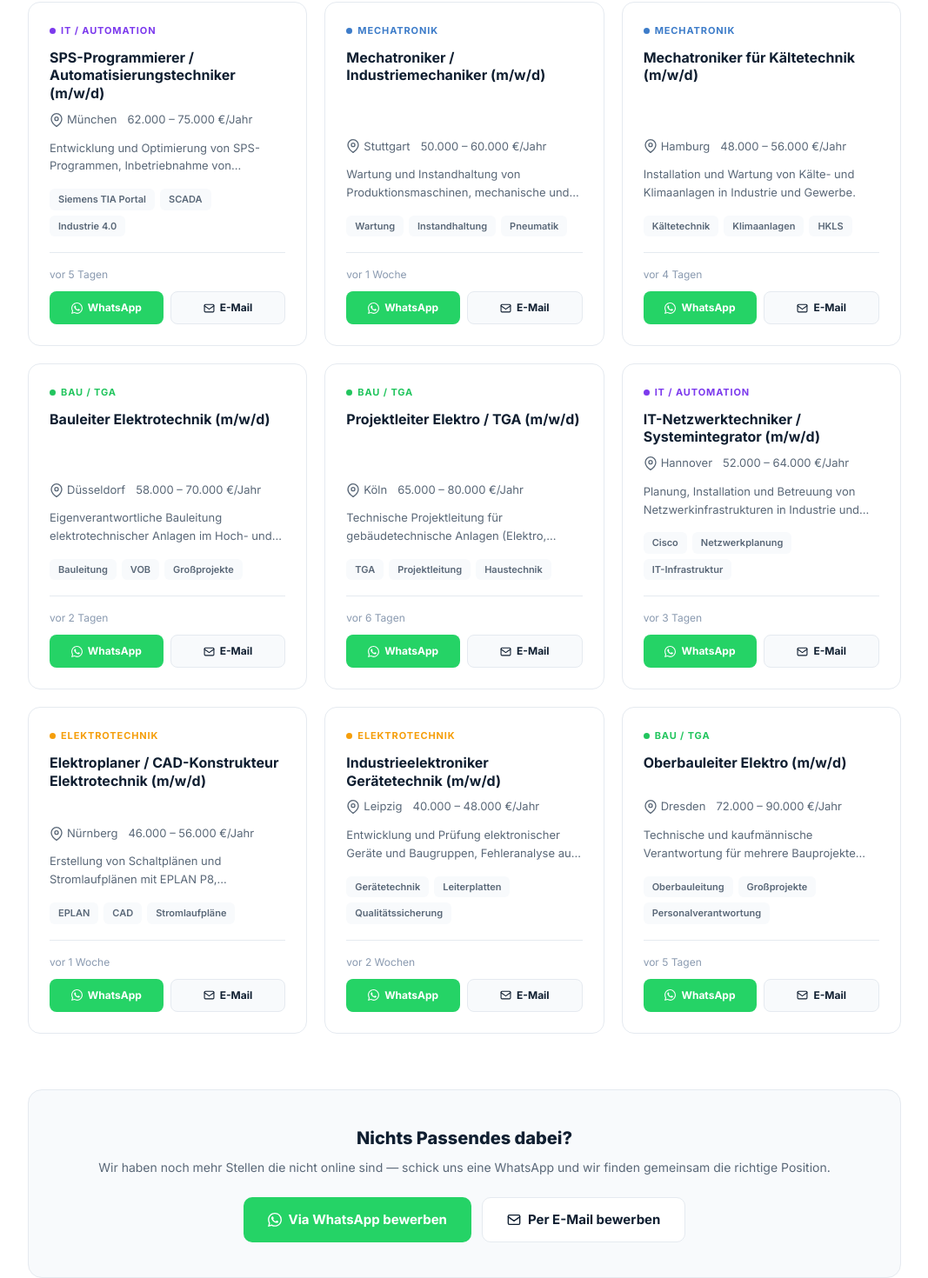
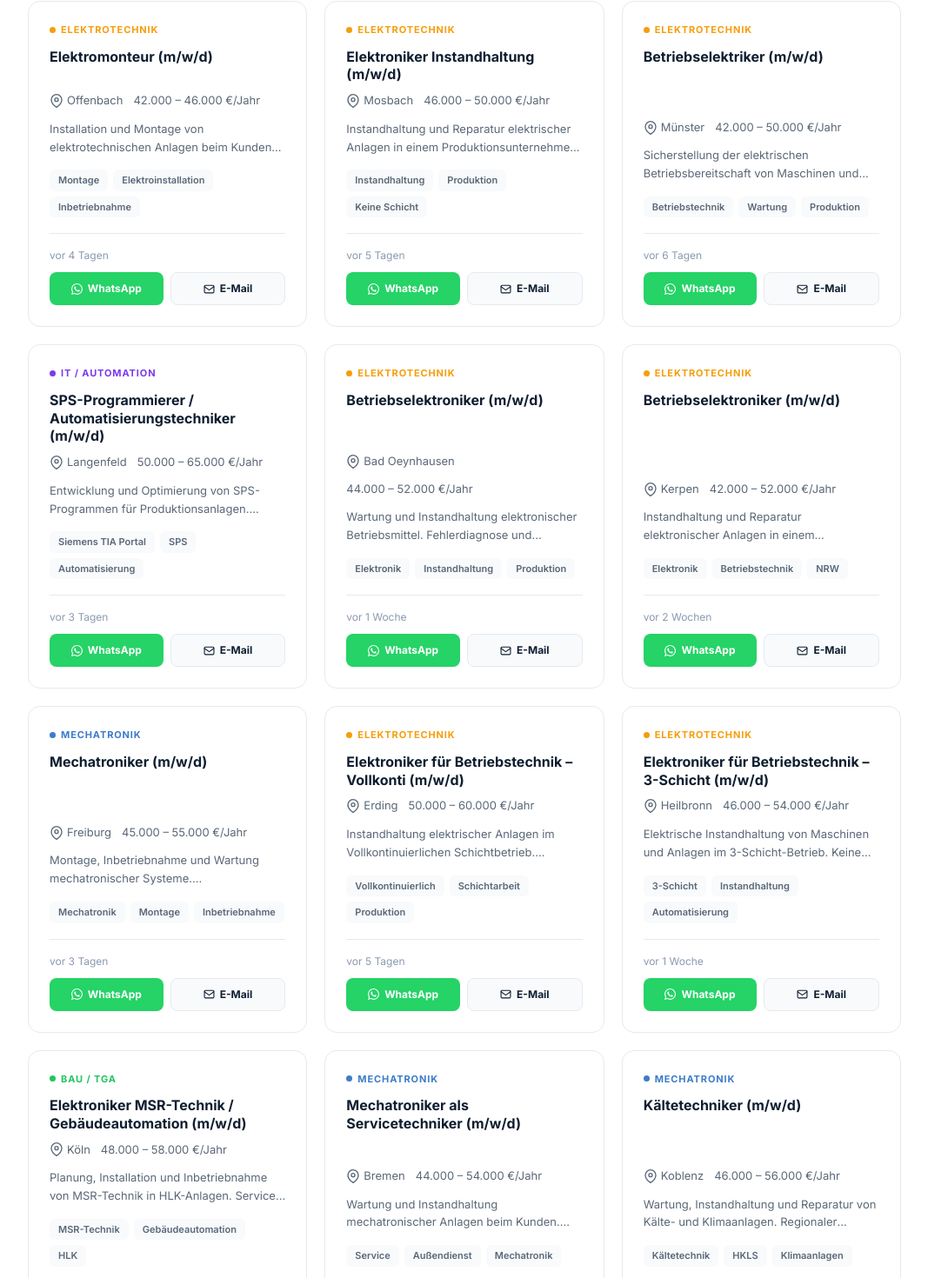
Before and after one commit to MatiXn/webseite2026, a Next.js app in the folder frontend/: page /jobs in a window 1280 px wide. Shown: the part 846-2316 px from the top of the page at 87% size, without its empty margins (106-1173 px from the left). Built offline with nearby package versions, Linux system fonts and the light colour scheme.

Commit message:
feat: echte PHE-Stellenangebote (25 Jobs von phe-perm.de)

```diff
--- a/frontend/src/app/jobs/data.ts
+++ b/frontend/src/app/jobs/data.ts
@@ -18,169 +18,351 @@ export const JOBS: Job[] = [
     id: "1",
     title: "Elektroniker für Betriebstechnik (m/w/d)",
     category: "elektro",
-    city: "Frankfurt am Main",
-    region: "Hessen",
-    lat: 50.1109,
-    lng: 8.6821,
-    salary: "48.000 – 56.000 €/Jahr",
+    city: "Frankenthal",
+    region: "Rheinland-Pfalz",
+    lat: 49.537,
+    lng: 8.353,
+    salary: "45.000 – 50.000 €/Jahr",
     type: "Festanstellung",
-    tags: ["Schaltschrankbau", "SPS", "Instandhaltung"],
-    description: "Installation, Wartung und Instandhaltung elektrischer Anlagen in der Produktion. Schaltschrankbau und SPS-Programmierung.",
+    tags: ["Schaltschrankbau", "Instandhaltung", "Gleitzeit"],
+    description: "Verdrahtung von Schaltschränken, Montage und elektrische Installation von Maschinen und Anlagen. Keine Schichtarbeit, saubere Produktionsumgebung.",
     posted: "vor 2 Tagen",
   },
   {
     id: "2",
-    title: "Elektriker / Elektroinstallateur (m/w/d)",
-    category: "elektro",
-    city: "Berlin",
-    region: "Berlin",
-    lat: 52.52,
-    lng: 13.405,
-    salary: "42.000 – 50.000 €/Jahr",
+    title: "Servicetechniker Kältetechnik (m/w/d)",
+    category: "mechatronik",
+    city: "München",
+    region: "Bayern",
+    lat: 48.137,
+    lng: 11.576,
+    salary: "50.000 – 65.000 €/Jahr",
     type: "Festanstellung",
-    tags: ["Installation", "Gebäudetechnik", "Photovoltaik"],
-    description: "Elektroinstallation in Wohn- und Gewerbebau, Montage von PV-Anlagen und Ladesäulen.",
-    posted: "vor 1 Tag",
+    tags: ["Kältetechnik", "Tiefkühlung", "Wartung"],
+    description: "Wartung, Instandhaltung und Reparatur von Tiefkälteanlagen (bis –80 °C). Fehlerdiagnose und Austausch defekter Komponenten im Kundendienst.",
+    posted: "vor 3 Tagen",
   },
   {
     id: "3",
-    title: "Elektroniker für Energie- und Gebäudetechnik (m/w/d)",
+    title: "Servicetechniker Elektrotechnik (m/w/d)",
     category: "elektro",
-    city: "Potsdam",
-    region: "Brandenburg",
-    lat: 52.3906,
-    lng: 13.0645,
-    salary: "44.000 – 52.000 €/Jahr",
+    city: "Leipzig",
+    region: "Sachsen",
+    lat: 51.340,
+    lng: 12.375,
+    salary: "46.000 – 52.000 €/Jahr",
     type: "Festanstellung",
-    tags: ["Gebäudetechnik", "Smart Home", "EIB/KNX"],
-    description: "Planung und Installation von Gebäudeautomationssystemen, KNX-Programmierung.",
+    tags: ["Wartung", "Instandhaltung", "Außendienst"],
+    description: "Wartung, Prüfung und Instandhaltung elektrischer Systeme und Anlagen beim Kunden vor Ort. Mo–Fr, keine Wochenendarbeit.",
+    posted: "vor 1 Woche",
+  },
+  {
+    id: "4",
+    title: "Elektromonteur (m/w/d)",
+    category: "elektro",
+    city: "Offenbach",
+    region: "Hessen",
+    lat: 50.099,
+    lng: 8.762,
+    salary: "42.000 – 46.000 €/Jahr",
+    type: "Festanstellung",
+    tags: ["Montage", "Elektroinstallation", "Inbetriebnahme"],
+    description: "Installation und Montage von elektrotechnischen Anlagen beim Kunden vor Ort. Verkabelung, Anschlussarbeiten und Inbetriebnahme.",
+    posted: "vor 4 Tagen",
+  },
+  {
+    id: "5",
+    title: "Elektroniker Instandhaltung (m/w/d)",
+    category: "elektro",
+    city: "Mosbach",
+    region: "Baden-Württemberg",
+    lat: 49.353,
+    lng: 9.149,
+    salary: "46.000 – 50.000 €/Jahr",
+    type: "Festanstellung",
+    tags: ["Instandhaltung", "Produktion", "Keine Schicht"],
+    description: "Instandhaltung und Reparatur elektrischer Anlagen in einem Produktionsunternehmen. Feste Arbeitszeiten, keine Schichtarbeit.",
+    posted: "vor 5 Tagen",
+  },
+  {
+    id: "6",
+    title: "Betriebselektriker (m/w/d)",
+    category: "elektro",
+    city: "Münster",
+    region: "Nordrhein-Westfalen",
+    lat: 51.960,
+    lng: 7.626,
+    salary: "42.000 – 50.000 €/Jahr",
+    type: "Festanstellung",
+    tags: ["Betriebstechnik", "Wartung", "Produktion"],
+    description: "Sicherstellung der elektrischen Betriebsbereitschaft von Maschinen und Anlagen. Störungsbeseitigung und vorbeugende Wartung.",
+    posted: "vor 6 Tagen",
+  },
+  {
+    id: "7",
+    title: "SPS-Programmierer / Automatisierungstechniker (m/w/d)",
+    category: "it",
+    city: "Langenfeld",
+    region: "Nordrhein-Westfalen",
+    lat: 51.107,
+    lng: 6.949,
+    salary: "50.000 – 65.000 €/Jahr",
+    type: "Festanstellung",
+    tags: ["Siemens TIA Portal", "SPS", "Automatisierung"],
+    description: "Entwicklung und Optimierung von SPS-Programmen für Produktionsanlagen. Inbetriebnahme und Optimierung von Automatisierungslösungen.",
     posted: "vor 3 Tagen",
   },
   {
-    id: "4",
-    title: "SPS-Programmierer / Automatisierungstechniker (m/w/d)",
-    category: "it",
-    city: "München",
+    id: "8",
+    title: "Betriebselektroniker (m/w/d)",
+    category: "elektro",
+    city: "Bad Oeynhausen",
+    region: "Nordrhein-Westfalen",
+    lat: 52.198,
+    lng: 8.800,
+    salary: "44.000 – 52.000 €/Jahr",
+    type: "Festanstellung",
+    tags: ["Elektronik", "Instandhaltung", "Produktion"],
+    description: "Wartung und Instandhaltung elektronischer Betriebsmittel. Fehlerdiagnose und Reparatur an Produktionsanlagen.",
+    posted: "vor 1 Woche",
+  },
+  {
+    id: "9",
+    title: "Betriebselektroniker (m/w/d)",
+    category: "elektro",
+    city: "Kerpen",
+    region: "Nordrhein-Westfalen",
+    lat: 50.869,
+    lng: 6.695,
+    salary: "42.000 – 52.000 €/Jahr",
+    type: "Festanstellung",
+    tags: ["Elektronik", "Betriebstechnik", "NRW"],
+    description: "Instandhaltung und Reparatur elektronischer Anlagen in einem wachsenden Produktionsunternehmen. Abwechslungsreiche Aufgaben.",
+    posted: "vor 2 Wochen",
+  },
+  {
+    id: "10",
+    title: "Mechatroniker (m/w/d)",
+    category: "mechatronik",
+    city: "Freiburg",
+    region: "Baden-Württemberg",
+    lat: 47.997,
+    lng: 7.842,
+    salary: "45.000 – 55.000 €/Jahr",
+    type: "Festanstellung",
+    tags: ["Mechatronik", "Montage", "Inbetriebnahme"],
+    description: "Montage, Inbetriebnahme und Wartung mechatronischer Systeme. Abwechslungsreiche Tätigkeit in einem modernen Unternehmen.",
+    posted: "vor 3 Tagen",
+  },
+  {
+    id: "11",
+    title: "Elektroniker für Betriebstechnik – Vollkonti (m/w/d)",
+    category: "elektro",
+    city: "Erding",
     region: "Bayern",
-    lat: 48.1351,
-    lng: 11.582,
-    salary: "62.000 – 75.000 €/Jahr",
+    lat: 48.306,
+    lng: 11.907,
+    salary: "50.000 – 60.000 €/Jahr",
     type: "Festanstellung",
-    tags: ["Siemens TIA Portal", "SCADA", "Industrie 4.0"],
-    description: "Entwicklung und Optimierung von SPS-Programmen, Inbetriebnahme von Automatisierungsanlagen.",
+    tags: ["Vollkontinuierlich", "Schichtarbeit", "Produktion"],
+    description: "Instandhaltung elektrischer Anlagen im Vollkontinuierlichen Schichtbetrieb. Attraktive Schichtzulagen, 30 Urlaubstage.",
     posted: "vor 5 Tagen",
   },
   {
-    id: "5",
-    title: "Mechatroniker / Industriemechaniker (m/w/d)",
-    category: "mechatronik",
-    city: "Stuttgart",
+    id: "12",
+    title: "Elektroniker für Betriebstechnik – 3-Schicht (m/w/d)",
+    category: "elektro",
+    city: "Heilbronn",
     region: "Baden-Württemberg",
-    lat: 48.7758,
-    lng: 9.1829,
-    salary: "50.000 – 60.000 €/Jahr",
+    lat: 49.142,
+    lng: 9.220,
+    salary: "46.000 – 54.000 €/Jahr",
     type: "Festanstellung",
-    tags: ["Wartung", "Instandhaltung", "Pneumatik"],
-    description: "Wartung und Instandhaltung von Produktionsmaschinen, mechanische und elektrische Fehleranalyse.",
+    tags: ["3-Schicht", "Instandhaltung", "Automatisierung"],
+    description: "Elektrische Instandhaltung von Maschinen und Anlagen im 3-Schicht-Betrieb. Keine Wochenendarbeit, attraktive Schichtzulage.",
     posted: "vor 1 Woche",
   },
   {
-    id: "6",
+    id: "13",
+    title: "Elektroniker MSR-Technik / Gebäudeautomation (m/w/d)",
+    category: "bau",
+    city: "Köln",
+    region: "Nordrhein-Westfalen",
+    lat: 50.938,
+    lng: 6.960,
+    salary: "48.000 – 58.000 €/Jahr",
+    type: "Festanstellung",
+    tags: ["MSR-Technik", "Gebäudeautomation", "HLK"],
+    description: "Planung, Installation und Inbetriebnahme von MSR-Technik in HLK-Anlagen. Service und Wartung von Gebäudeautomationssystemen.",
+    posted: "vor 4 Tagen",
+  },
+  {
+    id: "14",
+    title: "Mechatroniker als Servicetechniker (m/w/d)",
+    category: "mechatronik",
+    city: "Bremen",
+    region: "Bremen",
+    lat: 53.079,
+    lng: 8.801,
+    salary: "44.000 – 54.000 €/Jahr",
+    type: "Festanstellung",
+    tags: ["Service", "Außendienst", "Mechatronik"],
+    description: "Wartung und Instandhaltung mechatronischer Anlagen beim Kunden. Serviceorientierter Einsatz im Raum Bremen.",
+    posted: "vor 2 Tagen",
+  },
+  {
+    id: "15",
+    title: "Kältetechniker (m/w/d)",
+    category: "mechatronik",
+    city: "Koblenz",
+    region: "Rheinland-Pfalz",
+    lat: 50.359,
+    lng: 7.590,
+    salary: "46.000 – 56.000 €/Jahr",
+    type: "Festanstellung",
+    tags: ["Kältetechnik", "HKLS", "Klimaanlagen"],
+    description: "Wartung, Instandhaltung und Reparatur von Kälte- und Klimaanlagen. Regionaler Einsatz, keine langen Reisen.",
+    posted: "vor 3 Tagen",
+  },
+  {
+    id: "16",
+    title: "Servicetechniker Photovoltaik (m/w/d)",
+    category: "elektro",
+    city: "Düsseldorf",
+    region: "Nordrhein-Westfalen",
+    lat: 51.227,
+    lng: 6.773,
+    salary: "44.000 – 54.000 €/Jahr",
+    type: "Festanstellung",
+    tags: ["Photovoltaik", "Solartechnik", "Außendienst"],
+    description: "Inbetriebnahme, Wartung und Instandsetzung von PV-Anlagen. Technische Analyse und Fehlerdiagnose an Solaranlagen.",
+    posted: "vor 6 Tagen",
+  },
+  {
+    id: "17",
+    title: "Elektroniker Anlagentechnik (m/w/d)",
+    category: "elektro",
+    city: "Dortmund",
+    region: "Nordrhein-Westfalen",
+    lat: 51.514,
+    lng: 7.468,
+    salary: "44.000 – 52.000 €/Jahr",
+    type: "Festanstellung",
+    tags: ["Anlagentechnik", "Elektrotechnik", "Montage"],
+    description: "Montage und Inbetriebnahme elektrischer Anlagen. Wartung und Fehlersuche in der Betriebselektrik.",
+    posted: "vor 1 Woche",
+  },
+  {
+    id: "18",
+    title: "Servicetechniker Anlagentechnik (m/w/d)",
+    category: "mechatronik",
+    city: "Hannover",
+    region: "Niedersachsen",
+    lat: 52.376,
+    lng: 9.732,
+    salary: "46.000 – 56.000 €/Jahr",
+    type: "Festanstellung",
+    tags: ["Anlagentechnik", "Service", "Wartung"],
+    description: "Service und Wartung von technischen Anlagen bei Industriekunden. Eigenverantwortliche Einsatzplanung, Dienstwagen.",
+    posted: "vor 4 Tagen",
+  },
+  {
+    id: "19",
+    title: "Anlagenmechaniker SHK (m/w/d)",
+    category: "bau",
+    city: "Frankfurt am Main",
+    region: "Hessen",
+    lat: 50.111,
+    lng: 8.682,
+    salary: "40.000 – 50.000 €/Jahr",
+    type: "Festanstellung",
+    tags: ["SHK", "Sanitär", "Heizung"],
+    description: "Installation und Wartung von Heizungs-, Sanitär- und Klimaanlagen. Kundendienst und Entstörung im Raum Frankfurt.",
+    posted: "vor 2 Wochen",
+  },
+  {
+    id: "20",
     title: "Mechatroniker für Kältetechnik (m/w/d)",
+    category: "mechatronik",
+    city: "Berlin",
+    region: "Berlin",
+    lat: 52.520,
+    lng: 13.405,
+    salary: "48.000 – 58.000 €/Jahr",
+    type: "Festanstellung",
+    tags: ["Kältetechnik", "Mechatronik", "Berlin"],
+    description: "Instandhaltung und Reparatur von Kälteanlagen. Wartung von Gewerbe- und Industriekälteanlagen im Raum Berlin.",
+    posted: "vor 3 Tagen",
+  },
+  {
+    id: "21",
+    title: "Mechatroniker als Servicetechniker (m/w/d)",
+    category: "mechatronik",
+    city: "Köln",
+    region: "Nordrhein-Westfalen",
+    lat: 50.938,
+    lng: 6.960,
+    salary: "46.000 – 56.000 €/Jahr",
+    type: "Festanstellung",
+    tags: ["Service", "Mechatronik", "Außendienst"],
+    description: "Eigenständige Wartung und Instandhaltung mechatronischer Systeme bei Kunden im Raum Köln.",
+    posted: "vor 5 Tagen",
+  },
+  {
+    id: "22",
+    title: "Elektroniker Energie- und Gebäudetechnik (m/w/d)",
+    category: "bau",
+    city: "Düren",
+    region: "Nordrhein-Westfalen",
+    lat: 50.804,
+    lng: 6.491,
+    salary: "44.000 – 54.000 €/Jahr",
+    type: "Festanstellung",
+    tags: ["Gebäudetechnik", "EIB/KNX", "Smart Home"],
+    description: "Planung und Installation von Gebäudeautomationssystemen, KNX-Technik und Energieverteilung im Raum Düren.",
+    posted: "vor 1 Woche",
+  },
+  {
+    id: "23",
+    title: "Elektroniker als Servicetechniker (m/w/d) – Deutschlandweit",
+    category: "elektro",
+    city: "Deutschlandweit",
+    region: "Bundesweit",
+    lat: 51.165,
+    lng: 10.451,
+    salary: "48.000 – 60.000 €/Jahr",
+    type: "Festanstellung",
+    tags: ["Außendienst", "Dienstwagen", "Bundesweit"],
+    description: "Service und Wartung elektrischer Anlagen bei Industriekunden bundesweit. Dienstwagen zur privaten Nutzung inklusive.",
+    posted: "vor 2 Tagen",
+  },
+  {
+    id: "24",
+    title: "Betriebselektroniker (m/w/d)",
+    category: "elektro",
+    city: "Stuttgart",
+    region: "Baden-Württemberg",
+    lat: 48.783,
+    lng: 9.182,
+    salary: "46.000 – 54.000 €/Jahr",
+    type: "Festanstellung",
+    tags: ["Instandhaltung", "Elektronik", "Automobil"],
+    description: "Elektrische Instandhaltung von Produktionsanlagen in der Automobilindustrie. Moderne Arbeitsumgebung, attraktive Sozialleistungen.",
+    posted: "vor 4 Tagen",
+  },
+  {
+    id: "25",
+    title: "Kältetechniker mit regionalem Einsatz (m/w/d)",
     category: "mechatronik",
     city: "Hamburg",
     region: "Hamburg",
-    lat: 53.5753,
-    lng: 10.0153,
-    salary: "48.000 – 56.000 €/Jahr",
+    lat: 53.551,
+    lng: 10.000,
+    salary: "48.000 – 58.000 €/Jahr",
     type: "Festanstellung",
-    tags: ["Kältetechnik", "Klimaanlagen", "HKLS"],
-    description: "Installation und Wartung von Kälte- und Klimaanlagen in Industrie und Gewerbe.",
-    posted: "vor 4 Tagen",
-  },
-  {
-    id: "7",
-    title: "Bauleiter Elektrotechnik (m/w/d)",
-    category: "bau",
-    city: "Düsseldorf",
-    region: "Nordrhein-Westfalen",
-    lat: 51.2217,
-    lng: 6.7762,
-    salary: "58.000 – 70.000 €/Jahr",
-    type: "Festanstellung",
-    tags: ["Bauleitung", "VOB", "Großprojekte"],
-    description: "Eigenverantwortliche Bauleitung elektrotechnischer Anlagen im Hoch- und Tiefbau.",
-    posted: "vor 2 Tagen",
-  },
-  {
-    id: "8",
-    title: "Projektleiter Elektro / TGA (m/w/d)",
-    category: "bau",
-    city: "Köln",
-    region: "Nordrhein-Westfalen",
-    lat: 50.9333,
-    lng: 6.9,
-    salary: "65.000 – 80.000 €/Jahr",
-    type: "Festanstellung",
-    tags: ["TGA", "Projektleitung", "Haustechnik"],
-    description: "Technische Projektleitung für gebäudetechnische Anlagen (Elektro, HKLS), Koordination von Subunternehmern.",
+    tags: ["Kältetechnik", "Regional", "Klimaanlagen"],
+    description: "Wartung und Reparatur von Kälte- und Klimaanlagen im regionalen Einsatz. Keine Übernachtungen, täglich nach Hause.",
     posted: "vor 6 Tagen",
-  },
-  {
-    id: "9",
-    title: "IT-Netzwerktechniker / Systemintegrator (m/w/d)",
-    category: "it",
-    city: "Hannover",
-    region: "Niedersachsen",
-    lat: 52.3759,
-    lng: 9.732,
-    salary: "52.000 – 64.000 €/Jahr",
-    type: "Festanstellung",
-    tags: ["Cisco", "Netzwerkplanung", "IT-Infrastruktur"],
-    description: "Planung, Installation und Betreuung von Netzwerkinfrastrukturen in Industrie und Gewerbe.",
-    posted: "vor 3 Tagen",
-  },
-  {
-    id: "10",
-    title: "Elektroplaner / CAD-Konstrukteur Elektrotechnik (m/w/d)",
-    category: "elektro",
-    city: "Nürnberg",
-    region: "Bayern",
-    lat: 49.4521,
-    lng: 11.0767,
-    salary: "46.000 – 56.000 €/Jahr",
-    type: "Festanstellung",
-    tags: ["EPLAN", "CAD", "Stromlaufpläne"],
-    description: "Erstellung von Schaltplänen und Stromlaufplänen mit EPLAN P8, Materiallisten und Dokumentation.",
-    posted: "vor 1 Woche",
-  },
-  {
-    id: "11",
-    title: "Industrieelektroniker Gerätetechnik (m/w/d)",
-    category: "elektro",
-    city: "Leipzig",
-    region: "Sachsen",
-    lat: 51.3397,
-    lng: 12.3731,
-    salary: "40.000 – 48.000 €/Jahr",
-    type: "Festanstellung",
-    tags: ["Gerätetechnik", "Leiterplatten", "Qualitätssicherung"],
-    description: "Entwicklung und Prüfung elektronischer Geräte und Baugruppen, Fehleranalyse auf Baugruppenebene.",
-    posted: "vor 2 Wochen",
-  },
-  {
-    id: "12",
-    title: "Oberbauleiter Elektro (m/w/d)",
-    category: "bau",
-    city: "Dresden",
-    region: "Sachsen",
-    lat: 51.0504,
-    lng: 13.7373,
-    salary: "72.000 – 90.000 €/Jahr",
-    type: "Festanstellung",
-    tags: ["Oberbauleitung", "Großprojekte", "Personalverantwortung"],
-    description: "Technische und kaufmännische Verantwortung für mehrere Bauprojekte gleichzeitig.",
-    posted: "vor 5 Tagen",
   },
 ];
 
```
